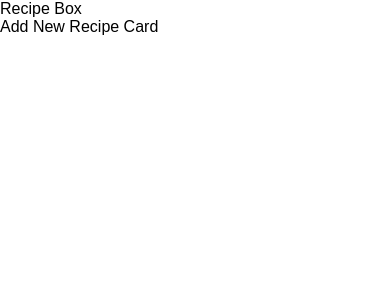
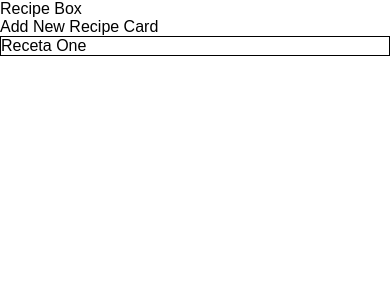
Before and after one commit to cgarate/recipe-box-react-ts, a React (Create React App) app: page / in a window 390 px wide. Shown: the top 300 px of the page. Built offline with nearby package versions, Linux system fonts and the light colour scheme.

Commit message:
Tweaked styled-system config

```diff
--- a/package.json
+++ b/package.json
@@ -9,6 +9,7 @@
     "react-scripts-ts": "3.1.0",
     "redux": "^4.0.1",
     "styled-components": "^4.1.3",
+    "styled-system": "^3.2.1",
     "uuid": "^3.3.2"
   },
   "scripts": {
@@ -26,7 +27,9 @@
     "@types/redux": "^3.6.0",
     "@types/redux-devtools-extension": "^2.13.2",
     "@types/styled-components": "^4.1.8",
+    "@types/styled-system": "^3.2.2",
     "@types/uuid": "^3.4.4",
+    "docz": "^0.13.7",
     "redux-devtools-extension": "^2.13.8",
     "typescript": "^3.3.3"
   }
--- a/src/App.tsx
+++ b/src/App.tsx
@@ -1,10 +1,15 @@
-import * as React from 'react';
-import { Header } from './components/Header';
+import * as React from "react";
+import { Card } from "./components/Card";
+import { Header } from "./components/Header";
+// import { theme, ThemeProvider } from './styles/theme';
 
 class App extends React.Component {
   public render() {
     return (
-      <Header />
+      <div>
+        <Header />
+        <Card title="Receta One" />
+      </div>
     );
   }
 }
--- /dev/null
+++ b/src/components/Block.tsx
@@ -0,0 +1,7 @@
+// import { borders, color, fontSize, space, width } from "styled-system";
+import styled from "../styles/theme";
+
+export const Block = styled.div`
+  border: 1px solid black;
+`;
+Block.displayName = "Block";
--- /dev/null
+++ b/src/components/Card.tsx
@@ -0,0 +1,16 @@
+import * as React from "react";
+import { Block } from "./Block";
+
+interface Props {
+  title: string;
+}
+
+// Functional components can be typed as React.SFC
+// The following syntax also works:
+// export const Card: React.SFC<Props> = (props) => {
+//   return (<div>Hola</div>)
+// }
+
+export const Card = (props: Props) => {
+  return <Block>{props.title}</Block>;
+};
--- /dev/null
+++ b/src/styles/theme.tsx
@@ -0,0 +1,38 @@
+import * as styledComponents from "styled-components";
+
+const {
+  default: styled,
+  css,
+  keyframes,
+  ThemeProvider
+} = styledComponents as styledComponents.ThemedStyledComponentsModule<
+  IThemeInterface
+>;
+
+
+export interface IThemeInterface {
+  breakpoints: string[],
+  fontSizes: number[],
+  space: number[],
+}
+
+export const theme = {
+  breakpoints: ["40em", "52em", "64em"],
+  // colors: {
+  //   blue: "#07c",
+  //   lightgray: "#f6f6ff",
+  // },
+  fontSizes: [12, 14, 16, 20, 24, 32, 48, 64],
+  // fonts: {
+  //   mono: "Menlo, monospace",
+  //   sans: "system-ui, sans-serif",
+  // },
+  // shadows: {
+  //   large: "0 0 24px rgba(0, 0, 0, .125)",
+  //   small: "0 0 4px rgba(0, 0, 0, .125)",
+  // },
+  space: [0, 4, 8, 16, 32, 64, 128, 256],
+};
+
+export default styled;
+export { css, keyframes, ThemeProvider };
```
Also changed, not shown: 1 other file (tests, documents, lock files or other folders).
